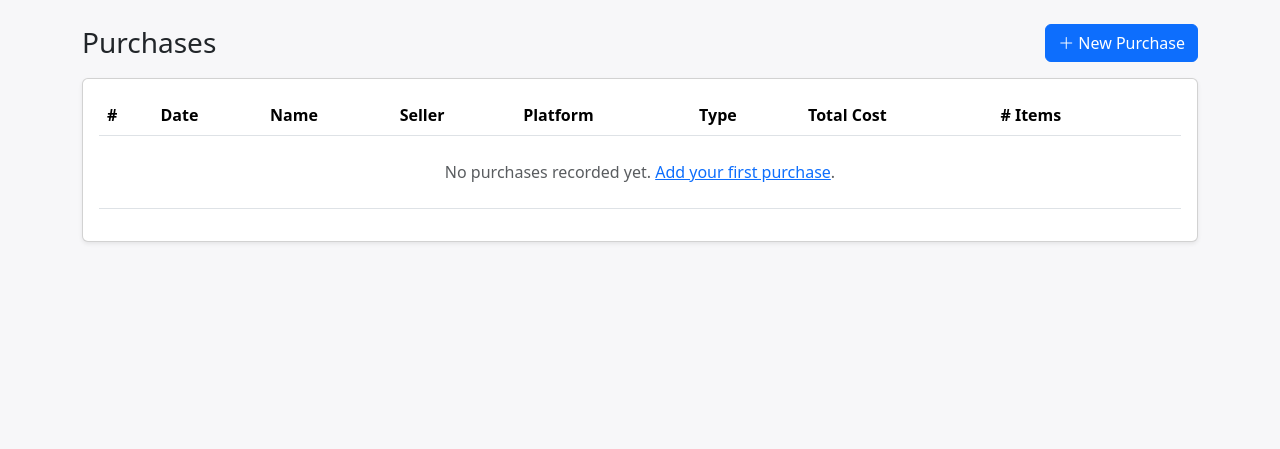
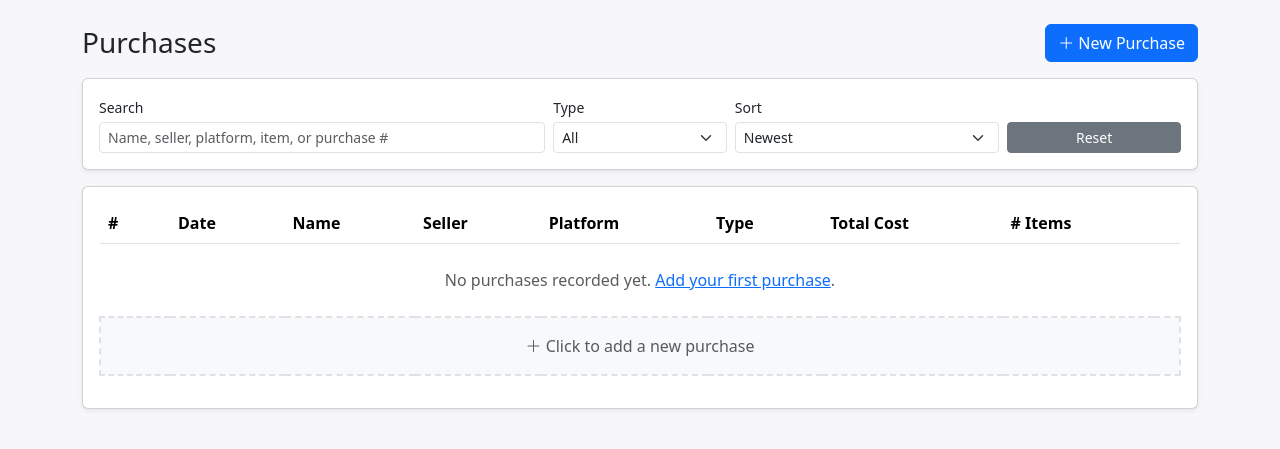
Before and after one commit to Dommus/Resale-Desk, a Flask app: page /purchases in a window 1280 px wide. Shown: the part 56-505 px from the top of the page. Run offline with Flask 3, Linux system fonts and the light colour scheme; a user stored in the database is signed in; data that the repository does not hold is empty.

Commit message:
make Purchases table similar to Inventory table

```diff
--- a/app.py
+++ b/app.py
@@ -323,10 +323,42 @@ def delete_item(item_id):
 @app.route('/purchases', methods=['GET', 'POST'])
 @login_required
 def purchases():
-    purchases = (
-        Purchase.query.filter_by(user_id=current_user.id).order_by(Purchase.date.desc()).all()
+    query = Purchase.query.filter_by(user_id=current_user.id)
+    q = request.args.get('q', '').strip()
+    if q:
+        query = query.outerjoin(Item).filter(or_(
+            cast(Purchase.id, String).ilike(f'%{q}%'),
+            Purchase.name.ilike(f'%{q}%'),
+            Purchase.seller.ilike(f'%{q}%'),
+            Purchase.platform.ilike(f'%{q}%'),
+            Item.name.ilike(f'%{q}%'),
+        )).distinct()
+
+    purchase_type = request.args.get('purchase_type', '')
+    if purchase_type:
+        try:
+            query = query.filter(Purchase.purchase_type == PurchaseType(purchase_type))
+        except ValueError:
+            purchase_type = ''
+
+    sort = request.args.get('sort', 'newest')
+    if sort == 'oldest':
+        purchases = query.order_by(Purchase.date.asc()).all()
+    else:
+        purchases = query.order_by(Purchase.date.desc()).all()
+
+    if sort == 'highest_profit':
+        purchases.sort(key=lambda p: p.profit, reverse=True)
+    elif sort == 'lowest_profit':
+        purchases.sort(key=lambda p: p.profit)
+
+    return render_template(
+        "purchases/purchases.html",
+        purchases=purchases,
+        q=q,
+        purchase_type=purchase_type,
+        sort=sort,
     )
-    return render_template("purchases/purchases.html", purchases=purchases)
 
 @app.route("/purchases/new", methods=["GET", "POST"])
 @login_required
--- a/static/style.css
+++ b/static/style.css
@@ -136,11 +136,13 @@ code.inv-code {
     color: inherit;
 }
 
-.bundle-add-row {
+.bundle-add-row,
+.purchase-add-row {
     cursor: pointer;
 }
 
-.bundle-add-row td {
+.bundle-add-row td,
+.purchase-add-row td {
     background-color: var(--bs-tertiary-bg);
     border: 2px dashed var(--bs-border-color) !important;
     color: var(--bs-secondary-color);
@@ -148,12 +150,15 @@ code.inv-code {
 }
 
 .bundle-add-row:hover td,
-.bundle-add-row:focus td {
+.bundle-add-row:focus td,
+.purchase-add-row:hover td,
+.purchase-add-row:focus td {
     background-color: var(--bs-secondary-bg);
     color: var(--bs-body-color);
 }
 
-.bundle-add-row:focus {
+.bundle-add-row:focus,
+.purchase-add-row:focus {
     outline: 2px solid var(--bs-primary);
     outline-offset: 2px;
 }
--- a/templates/purchases/purchases.html
+++ b/templates/purchases/purchases.html
@@ -7,27 +7,66 @@
     <a href="{{ url_for('choose_purchase_type') }}" class="btn btn-primary"><i class="bi bi-plus-lg"></i> New Purchase</a>
 </div>
 
+<div class="card shadow-sm mb-3">
+    <div class="card-body">
+        <form id="purchase-filters" method="get" class="row g-2 align-items-end">
+            <div class="col-md-5">
+                <label class="form-label small mb-1">Search</label>
+                <input type="text" class="form-control form-control-sm" name="q" value="{{ q }}" placeholder="Name, seller, platform, item, or purchase #">
+            </div>
+            <div class="col-md-2">
+                <label class="form-label small mb-1">Type</label>
+                <select class="form-select form-select-sm" name="purchase_type">
+                    <option value="">All</option>
+                    <option value="Single" {% if purchase_type == "Single" %}selected{% endif %}>Single</option>
+                    <option value="Bundle" {% if purchase_type == "Bundle" %}selected{% endif %}>Bundle</option>
+                </select>
+            </div>
+            <div class="col-md-3">
+                <label class="form-label small mb-1">Sort</label>
+                <select class="form-select form-select-sm" name="sort">
+                    <option value="newest" {% if sort == "newest" %}selected{% endif %}>Newest</option>
+                    <option value="oldest" {% if sort == "oldest" %}selected{% endif %}>Oldest</option>
+                    <option value="highest_profit" {% if sort == "highest_profit" %}selected{% endif %}>Highest Profit</option>
+                    <option value="lowest_profit" {% if sort == "lowest_profit" %}selected{% endif %}>Lowest Profit</option>
+                </select>
+            </div>
+            <div class="col-md-2">
+                <button class="btn btn-secondary btn-sm w-100" type="button" id="purchase-reset">Reset</button>
+            </div>
+        </form>
+    </div>
+</div>
+
 <div class="card shadow-sm">
     <div class="card-body">
-        <table class="table table-hover align-middle">
+        <div class="table-responsive">
+        <table class="table table-hover align-middle text-nowrap" id="purchases-table">
             <thead>
                 <tr>
-                    <th>#</th><th>Date</th><th>Name</th><th>Seller</th><th>Platform</th><th>Type</th>
-                    <th>Total Cost</th><th># Items</th><th></th>
+                    <th class="sortable-header" data-sort-type="number"># <span class="sort-indicator"></span></th>
+                    <th class="sortable-header" data-sort-type="date">Date <span class="sort-indicator"></span></th>
+                    <th class="sortable-header" data-sort-type="text">Name <span class="sort-indicator"></span></th>
+                    <th class="sortable-header" data-sort-type="text">Seller <span class="sort-indicator"></span></th>
+                    <th class="sortable-header" data-sort-type="text">Platform <span class="sort-indicator"></span></th>
+                    <th class="sortable-header" data-sort-type="text">Type <span class="sort-indicator"></span></th>
+                    <th class="sortable-header" data-sort-type="number">Total Cost <span class="sort-indicator"></span></th>
+                    <th class="sortable-header" data-sort-type="number"># Items <span class="sort-indicator"></span></th>
+                    <th></th>
                 </tr>
             </thead>
             <tbody>
                 {% for p in purchases %}
                 <!-- <tr onclick="window.location='{{ url_for('view_purchase', purchase_id=p.id) }}'" style="cursor:pointer;"> -->
                 <tr class="clickable-row" data-href="{{ url_for('view_purchase', purchase_id=p.id) }}">
-                    <td>{{ p.id }}</td>
-                    <td>{{ p.date }}</td>
-                    <td>{{ p.name or "-" }}</td>
-                    <td>{{ p.seller or "-" }}</td>
-                    <td>{{ p.platform or "-" }}</td>
-                    <td><span class="badge purchase-type-badge-{{ p.purchase_type.value }}">{{ p.purchase_type.value }}</span></td>
-                    <td>€{{ "%.2f"|format(p.total_cost) }}</td>
-                    <td>{{ p.items|length }}</td>
+                    <td data-sort-value="{{ p.id }}">{{ p.id }}</td>
+                    <td data-sort-value="{{ p.date.isoformat() }}">{{ p.date }}</td>
+                    <td data-sort-value="{{ p.name or '' }}">{{ p.name or "-" }}</td>
+                    <td data-sort-value="{{ p.seller or '' }}">{{ p.seller or "-" }}</td>
+                    <td data-sort-value="{{ p.platform or '' }}">{{ p.platform or "-" }}</td>
+                    <td data-sort-value="{{ p.purchase_type.value }}"><span class="badge purchase-type-badge-{{ p.purchase_type.value }}">{{ p.purchase_type.value }}</span></td>
+                    <td data-sort-value="{{ p.total_cost }}">€{{ "%.2f"|format(p.total_cost) }}</td>
+                    <td data-sort-value="{{ p.items|length }}">{{ p.items|length }}</td>
                     <td class="text-end">
                         <a href="{{ url_for('view_purchase', purchase_id=p.id) }}" class="btn btn-sm btn-outline-primary">View</a>
                     </td>
@@ -35,9 +74,64 @@
                 {% else %}
                 <tr><td colspan="9" class="text-center text-muted py-4">No purchases recorded yet. <a href="{{ url_for('choose_purchase_type') }}">Add your first purchase</a>.</td></tr>
                 {% endfor %}
+                <tr id="addPurchaseRow" class="purchase-add-row text-body-secondary" data-href="{{ url_for('choose_purchase_type') }}" role="button" tabindex="0" aria-label="Add a new purchase">
+                    <td colspan="9" class="text-center py-3">
+                        <i class="bi bi-plus-lg"></i> Click to add a new purchase
+                    </td>
+                </tr>
             </tbody>
         </table>
+        </div>
     </div>
 </div>
 
 {% endblock %}
+
+{% block scripts %}
+<script>
+document.addEventListener('DOMContentLoaded', () => {
+    const form = document.getElementById('purchase-filters');
+    const search = form.querySelector('input[name="q"]');
+    let timer;
+    const update = () => {
+        const params = new URLSearchParams(new FormData(form));
+        for (const [key, value] of [...params]) if (!value) params.delete(key);
+        window.location.href = `${window.location.pathname}${params.toString() ? '?' + params : ''}`;
+    };
+    search.addEventListener('input', () => { clearTimeout(timer); timer = setTimeout(update, 300); });
+    form.querySelectorAll('select').forEach(select => select.addEventListener('change', update));
+    document.getElementById('purchase-reset').addEventListener('click', () => { window.location.href = window.location.pathname; });
+
+    const addPurchaseRow = document.getElementById('addPurchaseRow');
+    const openPurchaseChooser = () => { window.location.href = addPurchaseRow.dataset.href; };
+    addPurchaseRow.addEventListener('click', openPurchaseChooser);
+    addPurchaseRow.addEventListener('keydown', event => {
+        if (event.key === 'Enter' || event.key === ' ') {
+            event.preventDefault();
+            openPurchaseChooser();
+        }
+    });
+
+    const table = document.getElementById('purchases-table');
+    const headers = [...table.querySelectorAll('th.sortable-header')];
+    let active = null;
+    let direction = 1;
+    headers.forEach(header => header.addEventListener('click', () => {
+        const index = headers.indexOf(header);
+        direction = active === header ? direction * -1 : 1;
+        active = header;
+        const type = header.dataset.sortType;
+        const rows = [...table.tBodies[0].rows].filter(row => row.children.length > 1);
+        rows.sort((a, b) => {
+            const left = a.children[index].dataset.sortValue || '';
+            const right = b.children[index].dataset.sortValue || '';
+            if (!left && right) return 1;
+            if (left && !right) return -1;
+            return direction * (type === 'number' ? Number(left) - Number(right) : left.localeCompare(right, undefined, { sensitivity: 'base' }));
+        });
+        rows.forEach(row => table.tBodies[0].appendChild(row));
+        headers.forEach(current => current.querySelector('.sort-indicator').textContent = current === header ? (direction === 1 ? '↑' : '↓') : '');
+    }));
+});
+</script>
+{% endblock %}
```
